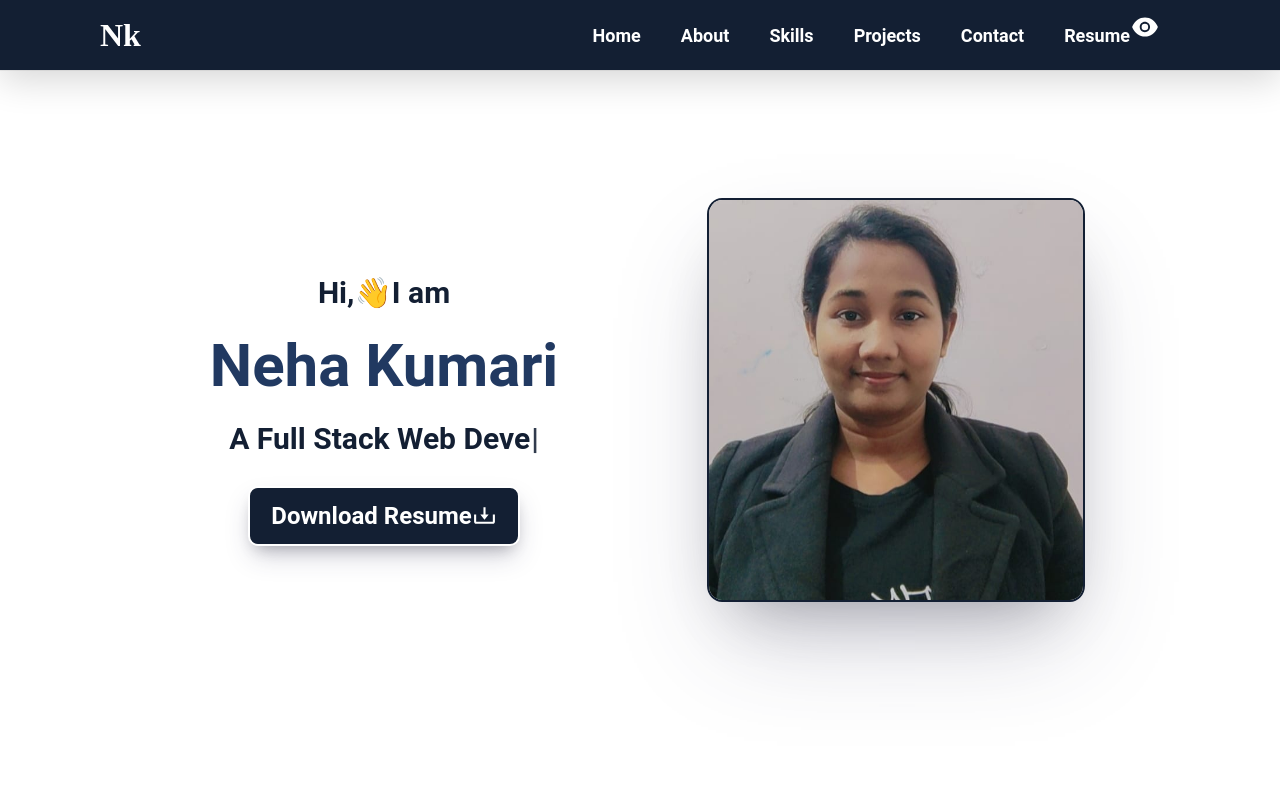
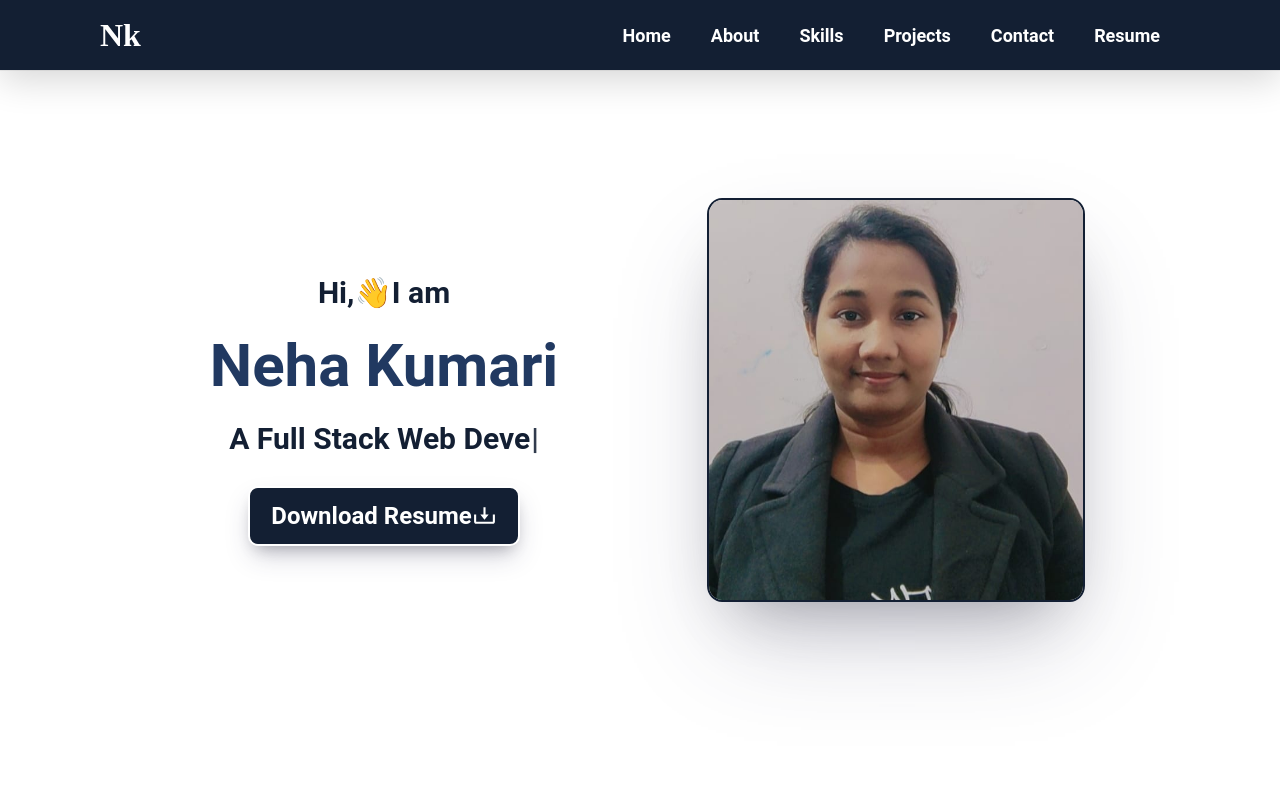
Before and after one commit to guptaneha0111/guptaneha0111.github.io, a React (Create React App) app: page / in a window 1280 px wide. Shown: the top 800 px of the page. Built offline with nearby package versions, Linux system fonts and the light colour scheme.

Commit message:
addedfiles

```diff
--- a/src/components/Home/Home.jsx
+++ b/src/components/Home/Home.jsx
@@ -29,8 +29,7 @@ const Home=()=>{
               />
           </h1>
         <a
-          href="https://drive.google.com/uc?export=download&id=1EgF48O95bq3SSJ2qJ6lNlTQ6wB94AGvS"
-          target="_blank"
+          href="https://drive.google.com/uc?export=download&id=1EgF48O95bq3SSJ2qJ6lNlTQ6wB94AGvS" download onClick={()=>window.open('https://drive.google.com/file/d/1EgF48O95bq3SSJ2qJ6lNlTQ6wB94AGvS/view?usp=sharing')}
          >
           <button className='portButton' style={{"border-radius": "10px"}}>Download Resume<BiDownload className="download"/></button>
         </a>
--- a/src/components/Navbar/Navbar.jsx
+++ b/src/components/Navbar/Navbar.jsx
@@ -2,8 +2,6 @@
 import { Link, animateScroll } from "react-scroll";
 import React from "react";
 import Hamburger from  'hamburger-react';
-// import RemoveRedEyeIcon from '@mui/icons-material/RemoveRedEye';
-import {AiFillEye} from "react-icons/ai"
 import "./Navbar.css";
 
 
@@ -69,7 +67,7 @@ export default function Navbar() {
           rel="noreferrer"
 
           >
-          <li>Resume<AiFillEye className="liiconimg" /></li>
+          <li>Resume</li>
 
 
         </a>
```
